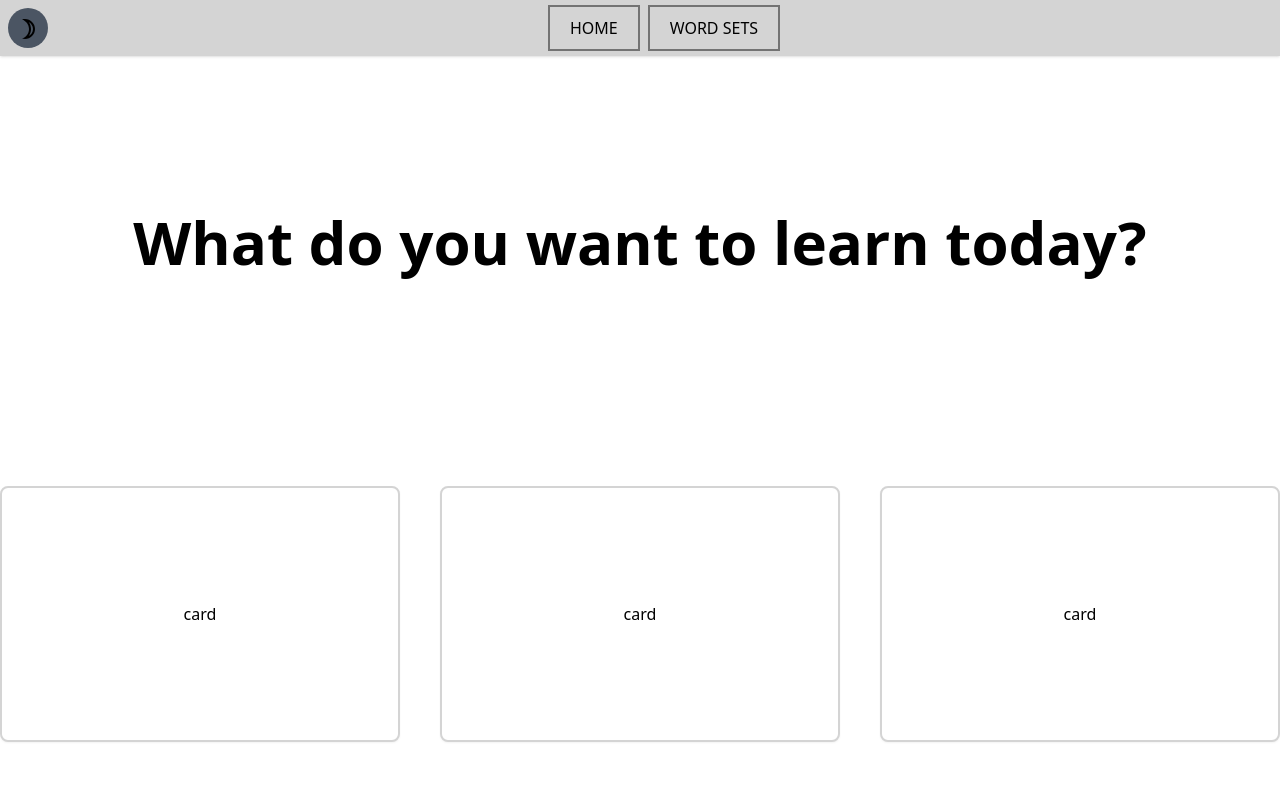
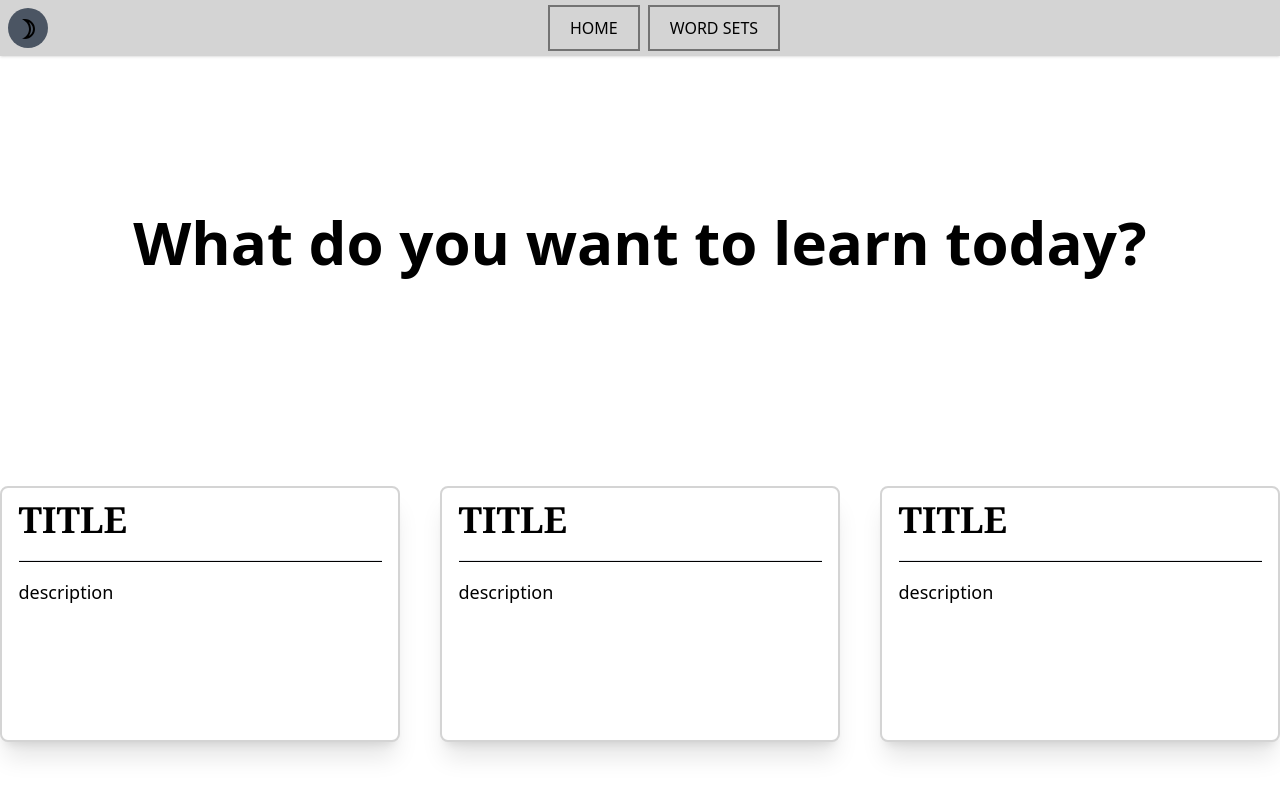
Before and after one commit to AdamTyran/UltimateFlashcards, a React (Create React App) app in the folder frontend/: page / in a window 1280 px wide. Shown: the top 796 px of the page. Built offline with nearby package versions, Linux system fonts and the light colour scheme.

Commit message:
Added collection cards

```diff
--- /dev/null
+++ b/frontend/src/components/collection-card/CollectionCard.tsx
@@ -0,0 +1,15 @@
+import React from "react";
+
+const CollectionCard = () => {
+  return (
+    <div className="flex flex-col h-[16rem] w-[32rem] bg-white shadow-xl rounded-lg border-2 border-neutral-300 transform hover:-translate-y-4 transition duration-300">
+      <h1 className="w-11/12 h-12 text-4xl font-serif font-bold uppercase my-3 mx-auto">
+        title
+      </h1>
+      <hr className="w-11/12 bg-black h-[2px] mx-auto" />
+      <h2 className="w-11/12 text-lg mx-auto my-4">description</h2>
+    </div>
+  );
+};
+
+export default CollectionCard;
--- a/frontend/src/components/collection-container/CollectionContainer.tsx
+++ /dev/null
@@ -1,11 +0,0 @@
-import React from "react";
-
-const CollectionContainer = () => {
-  return (
-    <div className="h-[16rem] w-[32rem] bg-white flex items-center justify-center shadow-sm rounded-lg border-2 border-neutral-300">
-      card
-    </div>
-  );
-};
-
-export default CollectionContainer;
--- a/frontend/src/pages/home/Home.tsx
+++ b/frontend/src/pages/home/Home.tsx
@@ -1,6 +1,6 @@
 import React from "react";
 import Text from "../../components/text/Text";
-import CollectionContainer from "../../components/collection-container/CollectionContainer";
+import CollectionCard from "../../components/collection-card/CollectionCard";
 
 const Home = () => {
   const displayedText = "What do you want to learn today?";
@@ -11,13 +11,13 @@ const Home = () => {
         <Text displayedText={displayedText} />
       </div>
       <div className="flex flex-row items-center justify-center gap-5">
-        <CollectionContainer />
+        <CollectionCard />
       </div>
       <div className="flex flex-row items-center justify-center gap-5">
-        <CollectionContainer />
+        <CollectionCard />
       </div>
       <div className="flex flex-row items-center justify-center gap-5">
-        <CollectionContainer />
+        <CollectionCard />
       </div>
     </div>
   );
```
